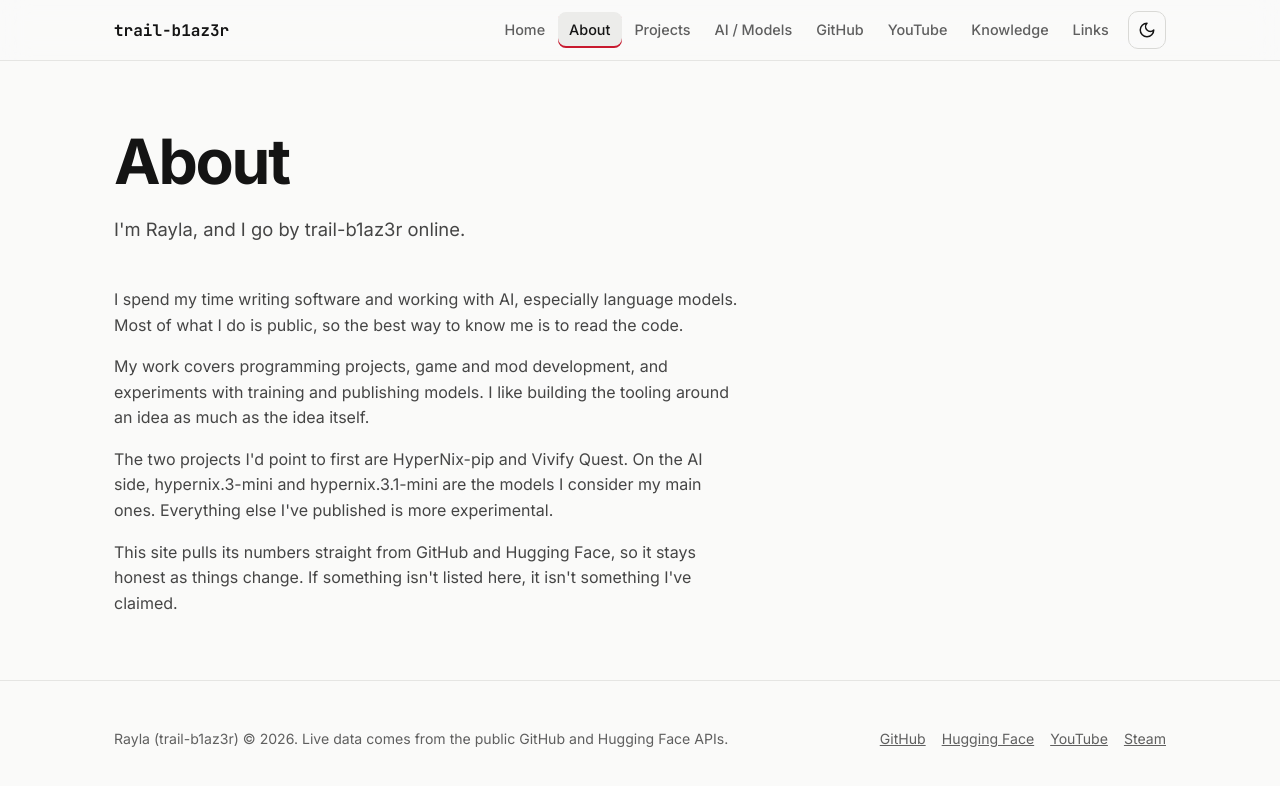
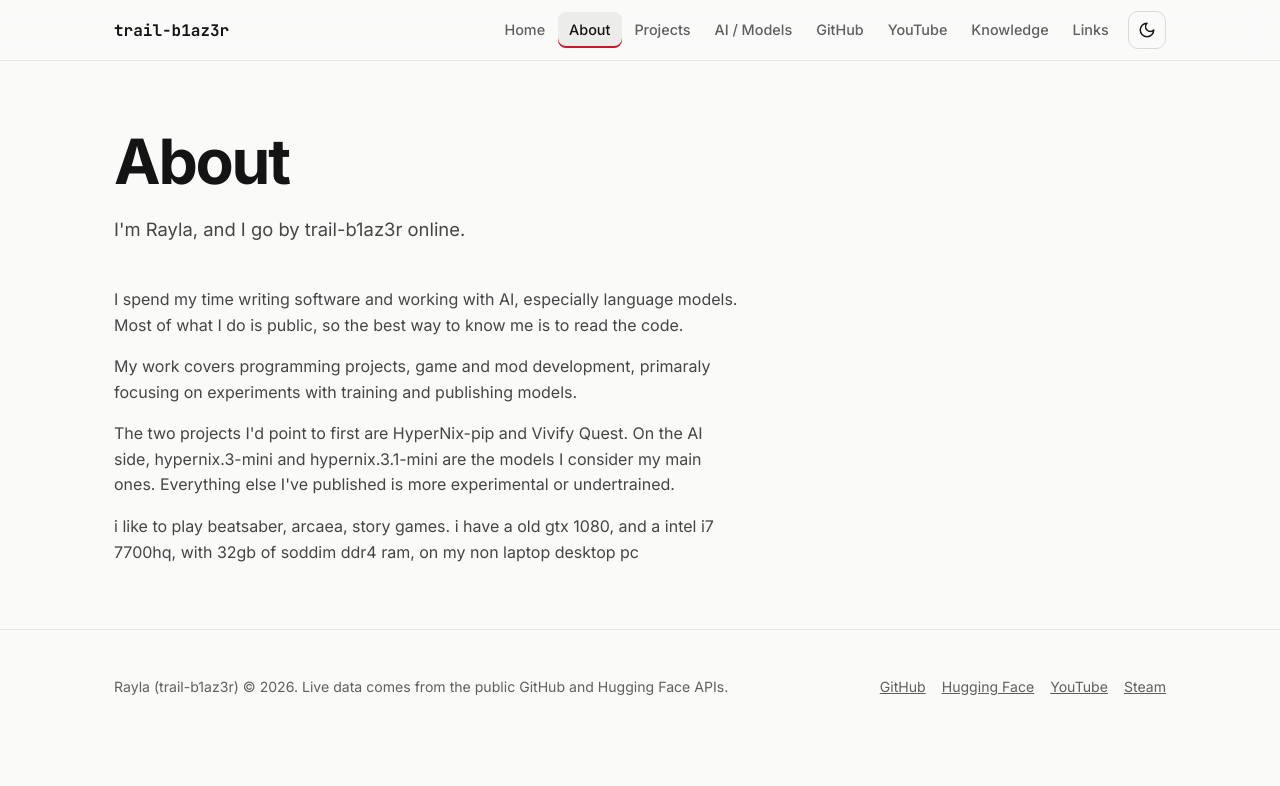
Before and after one commit to trail-b1az3r/site, a React (Vite) app: page /about in a window 1280 px wide. Shown: the top 786 px of the page. Built offline with nearby package versions, Linux system fonts and the light colour scheme.

Commit message:
Revise About page content and interests
Updated personal description and added gaming interests.

```diff
--- a/src/pages/About.tsx
+++ b/src/pages/About.tsx
@@ -5,9 +5,9 @@ export default function About() {
       <Seo title="About" desc="About Rayla (trail-b1az3r): programming, AI and language models, game and mod development, open source." />
       <div className="prose">
         <p>I spend my time writing software and working with AI, especially language models. Most of what I do is public, so the best way to know me is to read the code.</p>
-        <p>My work covers programming projects, game and mod development, and experiments with training and publishing models. I like building the tooling around an idea as much as the idea itself.</p>
-        <p>The two projects I'd point to first are HyperNix-pip and Vivify Quest. On the AI side, hypernix.3-mini and hypernix.3.1-mini are the models I consider my main ones. Everything else I've published is more experimental.</p>
-        <p>This site pulls its numbers straight from GitHub and Hugging Face, so it stays honest as things change. If something isn't listed here, it isn't something I've claimed.</p>
+        <p>My work covers programming projects, game and mod development, primaraly focusing on experiments with training and publishing models.</p>
+        <p>The two projects I'd point to first are HyperNix-pip and Vivify Quest. On the AI side, hypernix.3-mini and hypernix.3.1-mini are the models I consider my main ones. Everything else I've published is more experimental or undertrained.</p>
+        <p>i like to play beatsaber, arcaea, story games. i have a old gtx 1080, and a intel i7 7700hq, with 32gb of soddim ddr4 ram, on my non laptop desktop pc</p>
       </div>
     </Page>)
 }
```
